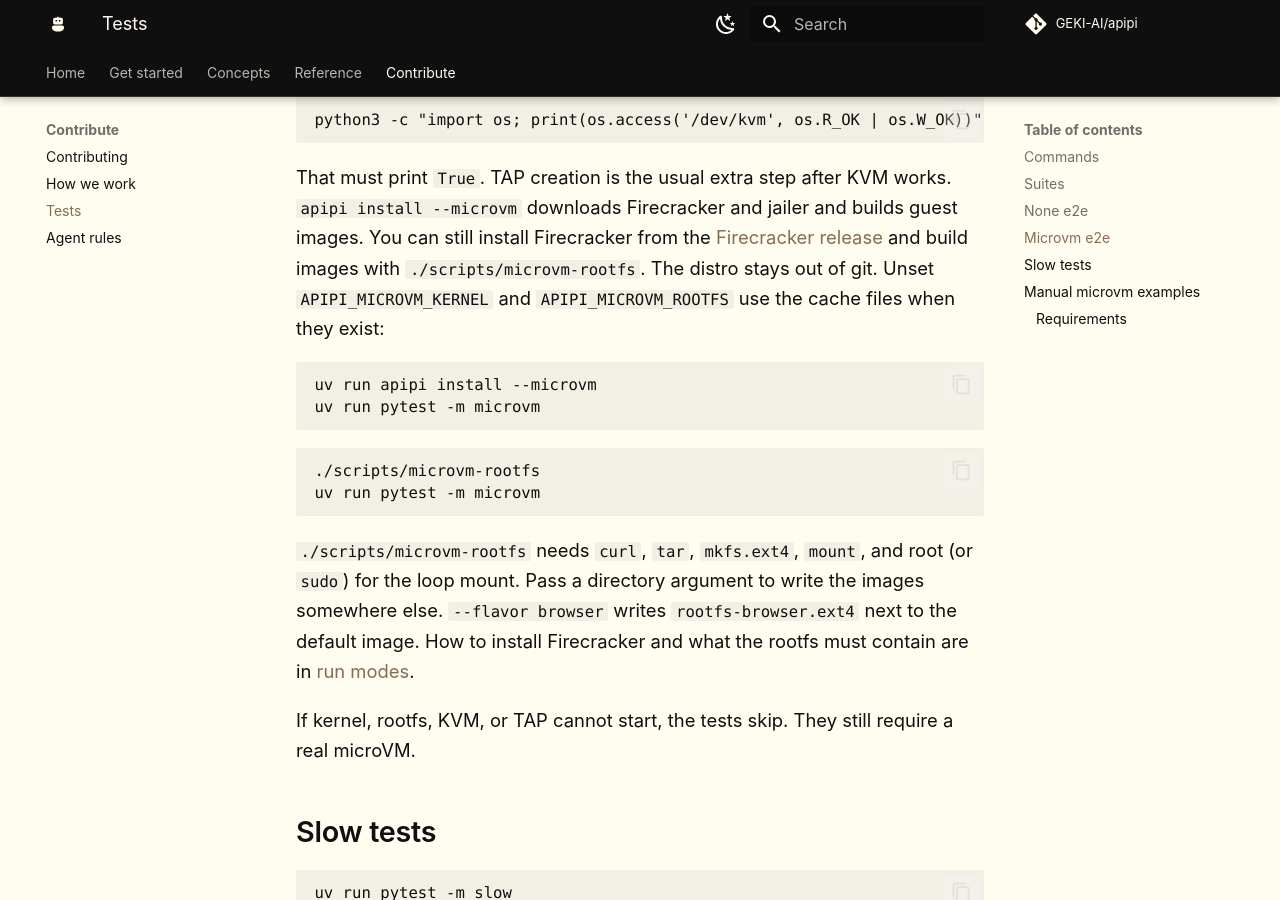
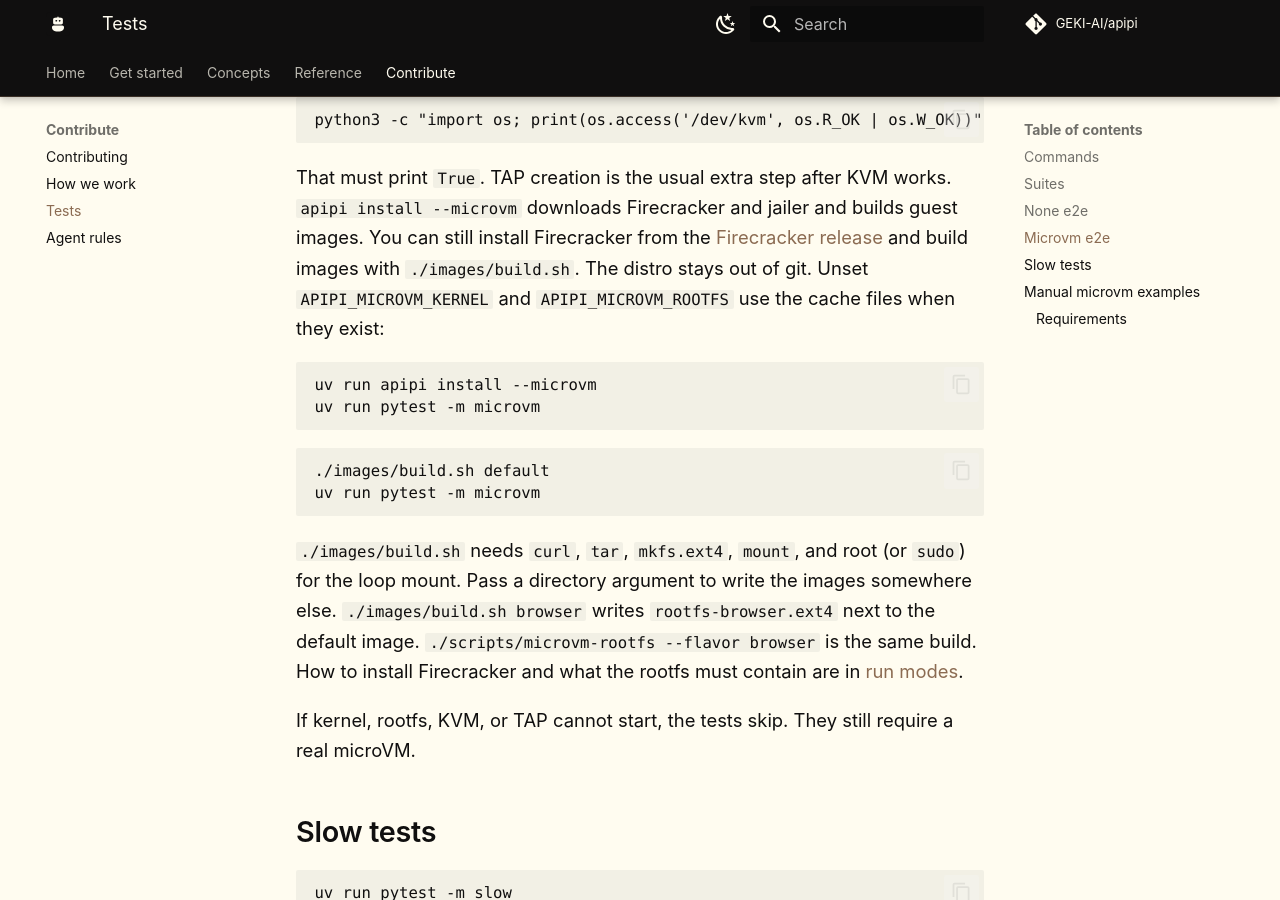
Before and after one commit to GEKI-AI/apipi, an MkDocs documentation site: the page built from docs/tests.md, in a window 1280 px wide and 900 px high, scrolled down 3209 px. Built offline with MkDocs 1.6.1 and Material for MkDocs 9.7.7, drawn with Linux system fonts in a browser that asks for light colours; comment, search, counter and statistics services are not loaded.

Commit message:
Move MicroVM image recipes into images/. (#327)
Co-authored-by: mths opencode <mths@datenhof.com>

````diff
--- a/docs/tests.md
+++ b/docs/tests.md
@@ -90,7 +90,7 @@ works.
 `apipi install --microvm` downloads Firecracker and jailer and builds
 guest images. You can still install Firecracker from the
 [Firecracker release](https://github.com/firecracker-microvm/firecracker/releases)
-and build images with `./scripts/microvm-rootfs`. The distro stays out
+and build images with `./images/build.sh`. The distro stays out
 of git. Unset `APIPI_MICROVM_KERNEL` and `APIPI_MICROVM_ROOTFS` use the
 cache files when they exist:
 
@@ -100,14 +100,15 @@ uv run pytest -m microvm
 ```
 
 ```
-./scripts/microvm-rootfs
+./images/build.sh default
 uv run pytest -m microvm
 ```
 
-`./scripts/microvm-rootfs` needs `curl`, `tar`, `mkfs.ext4`, `mount`,
-and root (or `sudo`) for the loop mount. Pass a directory argument to
-write the images somewhere else. `--flavor browser` writes
-`rootfs-browser.ext4` next to the default image. How to install
+`./images/build.sh` needs `curl`, `tar`, `mkfs.ext4`, `mount`, and
+root (or `sudo`) for the loop mount. Pass a directory argument to
+write the images somewhere else. `./images/build.sh browser` writes
+`rootfs-browser.ext4` next to the default image.
+`./scripts/microvm-rootfs --flavor browser` is the same build. How to install
 Firecracker and what the rootfs must contain are in
 [run modes](run-modes.md).
 
--- a/pyproject.toml
+++ b/pyproject.toml
@@ -68,7 +68,9 @@ packages = ["src/apipi"]
 [tool.hatch.build.targets.wheel.force-include]
 "src/apipi/worker/pi/guest.sh" = "apipi/worker/pi/guest.sh"
 "src/apipi/worker/pi/extensions/mcp.ts" = "apipi/worker/pi/extensions/mcp.ts"
-"scripts/microvm-rootfs" = "apipi/worker/pi/microvm-rootfs"
+"images/build.sh" = "apipi/worker/pi/images/build.sh"
+"images/default/image.env" = "apipi/worker/pi/images/default/image.env"
+"images/browser/image.env" = "apipi/worker/pi/images/browser/image.env"
 
 [project.scripts]
 apipi = "apipi.cli:main"
````
Also changed, not shown: docs/config.md (+1 -1 lines), docs/install.md (+3 -2 lines), docs/run-modes.md (+8 -3 lines), images/README.md (added, +56 -0 lines), 8 other files.
